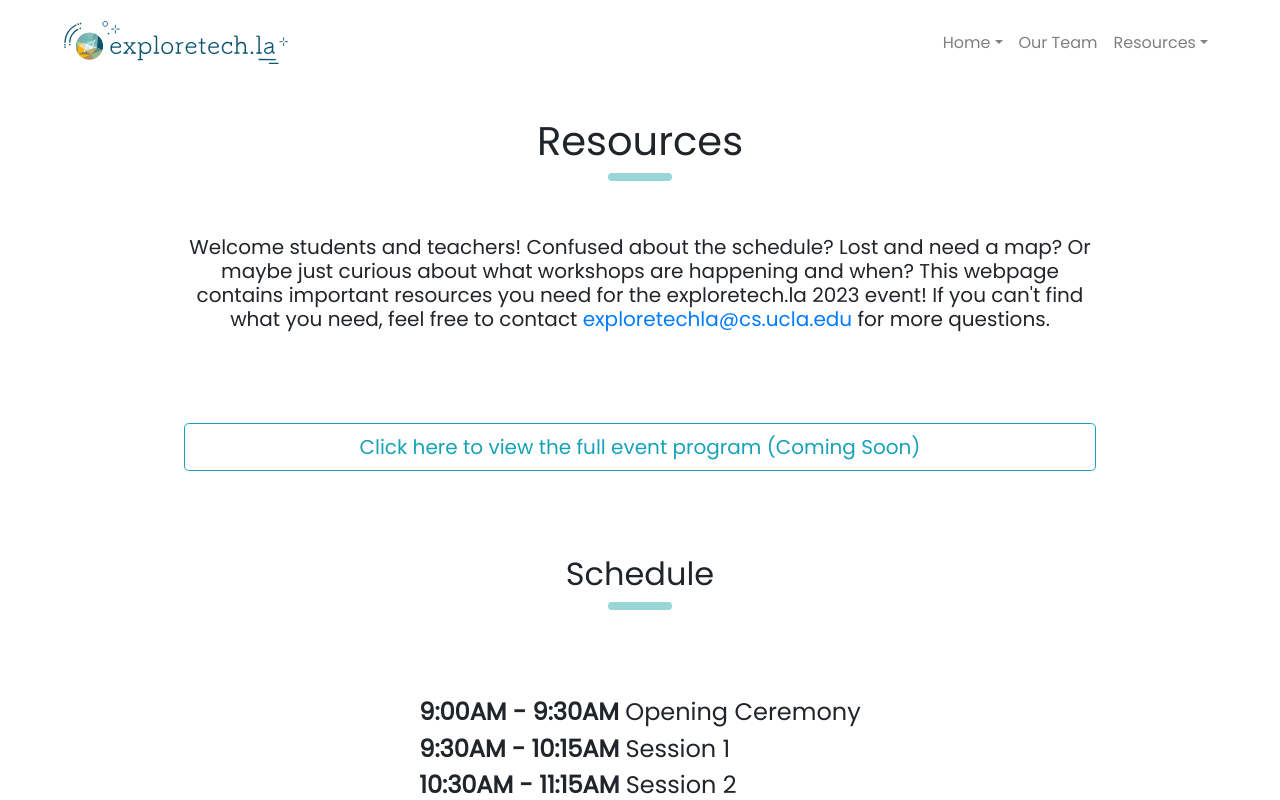
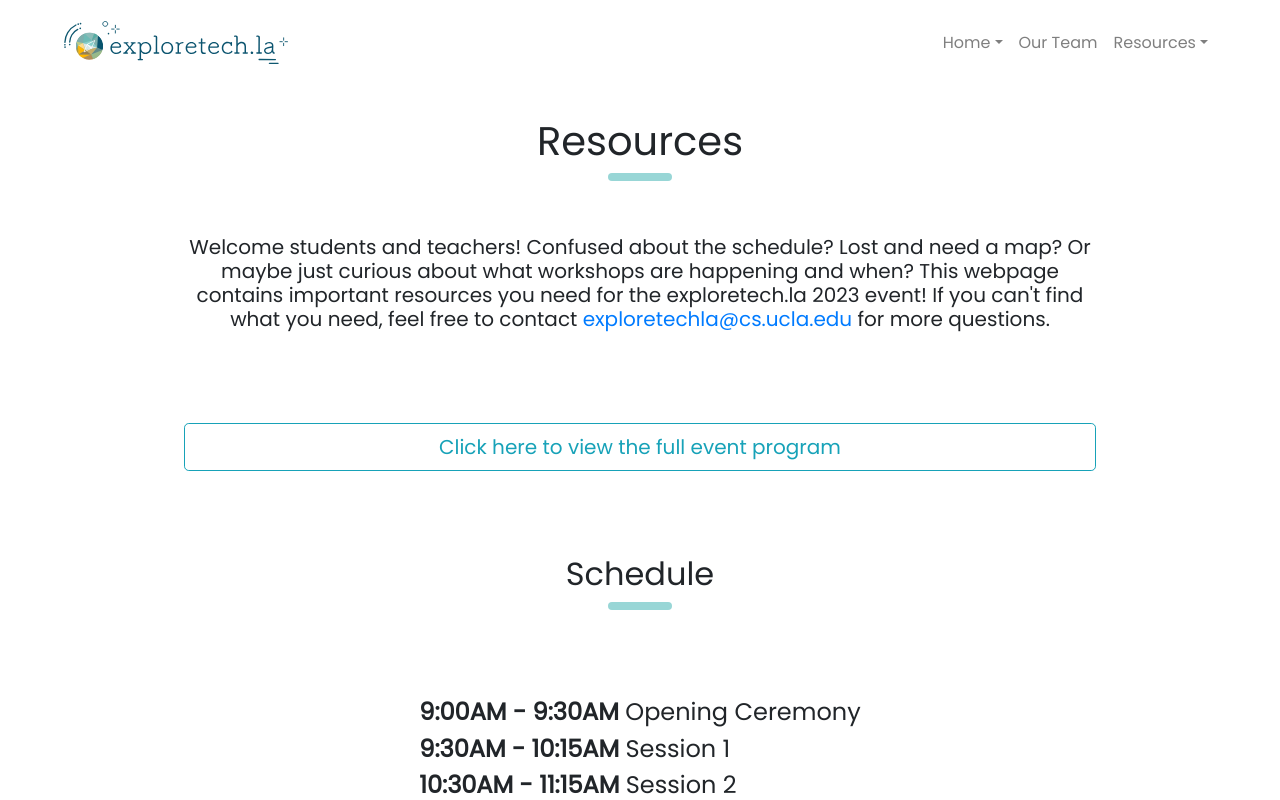
Before and after one commit to exploretech-la/website, a React (Create React App) app: page /resources2023 in a window 1280 px wide. Shown: the top 800 px of the page. Built offline with nearby package versions, Linux system fonts and the light colour scheme.

Commit message:
uploaded program booklet

```diff
--- a/src/components/Resources2023/Resources.jsx
+++ b/src/components/Resources2023/Resources.jsx
@@ -46,8 +46,8 @@
             {/* <Button size="lg" variant="outline-info" href={EventProgram} target="_blank">
               Click here to view the full event program
             </Button> */}
-            <Button size="lg" variant="outline-info" target="_blank">
-              Click here to view the full event program (Coming Soon)
+            <Button size="lg" variant="outline-info" href = {"https://drive.google.com/file/d/1QBPh_9WEnlVxcw18xKHrCtPD4Wv9tfrj/view?usp=sharing"}  target="_blank">
+              Click here to view the full event program
             </Button>
           </div>
           <Schedule />
```
